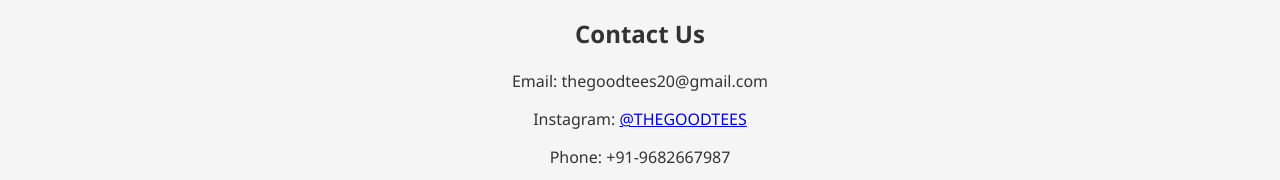
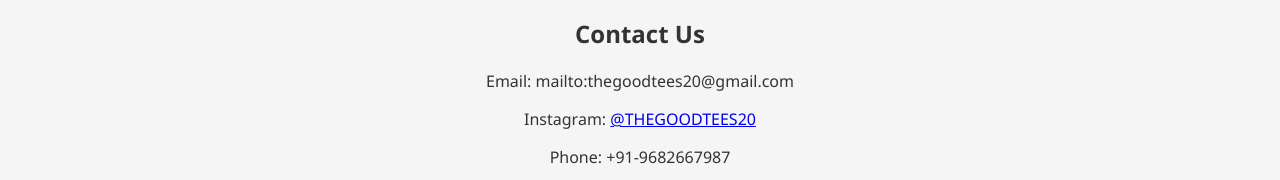
Before and after one commit to thegoodtees/thegoodtees, a plain HTML site: page index.html in a window 1280 px wide. Shown: the part 1532-1712 px from the top of the page. Drawn offline with Linux system fonts and the light colour scheme.

Commit message:
Update index2.html

```diff
--- a/index.html
+++ b/index.html
@@ -143,8 +143,8 @@
 
   <section id="contact" class="section">
     <h2>Contact Us</h2>
-    <p>Email: thegoodtees20@gmail.com</p>
-    <p>Instagram: <a href="https://instagram.com/thegoodtees" target="_blank">@THEGOODTEES</a></p>
+    <p>Email: mailto:thegoodtees20@gmail.com</p>
+    <p>Instagram: <a href="https://instagram.com/thegoodtees" target="_blank">@THEGOODTEES20</a></p>
     <p>Phone: +91-9682667987</p>
   </section>
 
```
